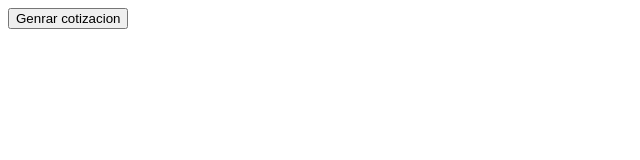
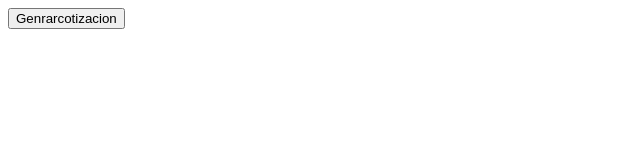
Before and after one commit to Juanif21/notion_widgets, a plain HTML site: page Page.html in a window 1280 px wide. Shown: the full height of the page, 0-640 px from the left. Drawn offline with Linux system fonts and the light colour scheme.

Commit message:
Update Page.html

```diff
--- a/Page.html
+++ b/Page.html
@@ -4,7 +4,7 @@
     <base target="_top">
   </head>
   <body>
-    <button onclick="sendWebhook()">Genrar cotizacion</button>
+    <button onclick="sendWebhook()">Genrarcotizacion</button>
     <script>
       function sendWebhook() {
         google.script.run.sendWebhook();
```
